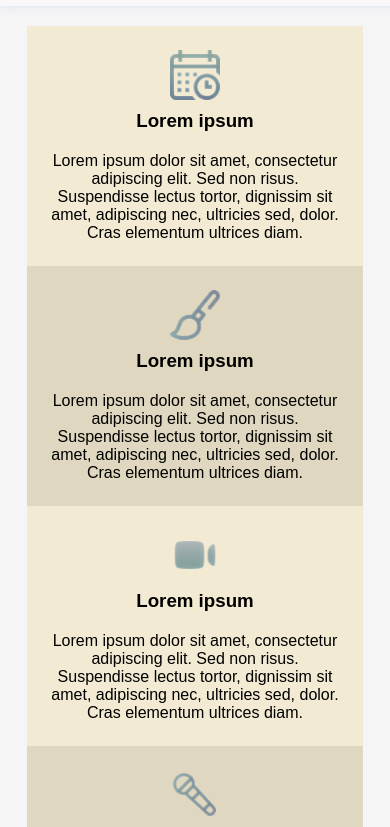
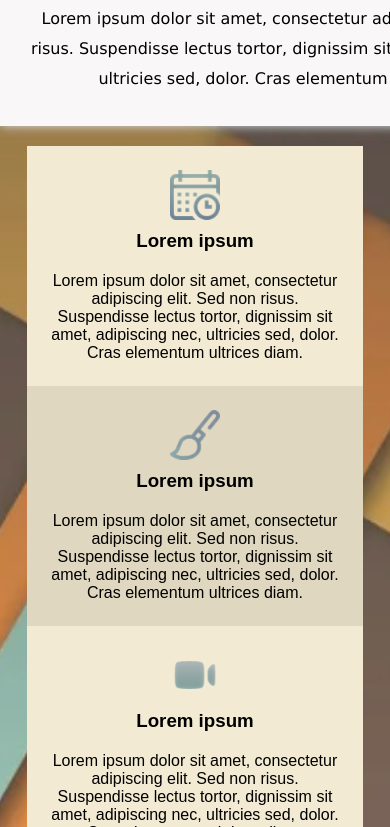
Before and after one commit to Sekma/design, a plain HTML site: page index.html in a window 390 px wide. Shown: the part 704-1531 px from the top of the page. Drawn offline with Linux system fonts and the light colour scheme.

Commit message:
finished tablet version

```diff
--- a/css/responsive.css
+++ b/css/responsive.css
@@ -65,3 +65,8 @@
      margin: auto;
  }
 }
+
+/* mobile version */
+@media (max-width: 992px){
+
+}
--- a/css/style.css
+++ b/css/style.css
@@ -6,8 +6,24 @@ body{
      display: flex;
     flex-direction: column;
     font-family: sans-serif;
-    background-color: rgb(245, 245, 245);
+    background-position: center;
+    background-attachment: fixed;
+    position: relative;
 }
+body:before {
+    content: ' ';
+    display: block;
+    position: absolute;
+    left: 0;
+    top: 0;
+    width: 100%;
+    height: 100%;
+    opacity: 0.2;
+    background-color: white;
+    background-repeat: no-repeat;
+    background-position: 50% 0;
+    background-size: cover;
+  }
 
 /* Style NavBar */
 
@@ -57,7 +73,7 @@ nav ul a:hover{
 
 /* Style Section 1 (Background) */
 .section1{
-        height: 500px;
+        height: 620px;
         background-position: center;
         background-repeat: no-repeat;
         background-size: cover;
@@ -73,7 +89,7 @@ nav ul a:hover{
     font-size: 150%;
 }
 .section1-container h6{
-    margin-top: 350px;
+    margin-top: 450px;
     background-color: #fcf2de;
     color: rgb(0, 0, 160);
     width: 40px;
@@ -82,7 +98,7 @@ nav ul a:hover{
     border-radius: 25%;
 }
 .mouve{
-    margin-top: auto;
+    margin-top: 30px;
 }
 .btns{
     display: flex;
@@ -202,13 +218,17 @@ nav ul a:hover{
 
 /* présentation services et staff */
 .servicesTitle, .staffTitle{
-    font-family: "AvenirNextBold",Arial,Helvetica,sans-serif;
+    position: relative;
+    font-family: Verdana;
     width: 600px;
     height: 200px;
     margin: 10px auto 0;
     visibility:hidden;
     background-color: #F9F7F7;
     box-shadow:  0 0 10px #DBE2EF;
+}
+.visible{
+    visibility: visible;
 }
 .slideUp {
     animation-name: slideUp;
@@ -244,6 +264,7 @@ font-size:xx-large;
 }
 /* section services */
 .services{
+    position: relative;
     display: flex;
     flex-wrap: wrap;
     align-items: center;
@@ -286,13 +307,14 @@ font-size:xx-large;
 /* section staff */
 
 .section3{
+    position: relative;
    display: flex;
    align-items: center;
    justify-content: center;
    flex-wrap: wrap;
    width: 90%;
    margin: 0 auto;
-   height: 700px;
+   height: 650px;
 
 }
 .section3 div{
@@ -305,7 +327,6 @@ font-size:xx-large;
    font-family: Verdana, Geneva, Tahoma, sans-serif;
    font-size: 20px;
    padding: 20px;
-   opacity: 0.9;
    width: 20%;
    margin: 80px auto;
    height: 400px;
@@ -314,7 +335,7 @@ font-size:xx-large;
 .section3 div:hover{
     background-color: #F9F7F7;
     box-shadow:  0 0 10px #DBE2EF;
-    height: 500px;
+    height: 450px;
     cursor: context-menu;
 }
 .section3 div img{
@@ -332,6 +353,7 @@ font-size:xx-large;
 
 /* Style footer */
 footer{
+    position: relative;
     margin-top: auto;
     text-align: center;
 }
@@ -370,7 +392,8 @@ cursor: pointer;
 background-color: white;
 }
 footer .footerPart2{
-    height: 200px;
+    background-color: white;
+    height: 220px;
     opacity: 0.5;
 }
 .footerPart2 img{
--- a/index.html
+++ b/index.html
@@ -12,7 +12,7 @@
         <link rel="stylesheet" href="css/style.css">
         <Link rel="stylesheet" href="css/responsive.css">
     </head>
-    <body id="page">
+    <body id="page" style="background-image: url(img/bgBody.jpg);">
 
         <section class="section1">
 
--- a/js/animation.js
+++ b/js/animation.js
@@ -1,16 +1,24 @@
 window.onscroll=function(){animation()};
 
 function animation(){
-        if(document.documentElement.scrollTop>100){
+        if(document.documentElement.clientWidth>991){
+                if(document.documentElement.scrollTop>200){
                 document.getElementById("servicesTitle").classList.add("slideUp");
                 setTimeout(function(){
                         document.querySelector(".servicesTitle-container").style.opacity="10";
                 },1000)
                 }
-        if(document.documentElement.scrollTop>700){
+                if(document.documentElement.scrollTop>800){
                         document.getElementById("staffTitle").classList.add("slideUp");
                         setTimeout(function(){
                                 document.querySelector(".staffTitle-container").style.opacity="10";
                         },1000)
                 }
+        }else{
+                document.getElementById("servicesTitle").classList.add("visible");
+                document.getElementById("staffTitle").classList.add("visible");
+
+                document.querySelector(".servicesTitle-container").style.opacity="10";
+                document.querySelector(".staffTitle-container").style.opacity="10";
         }
+}
```
Also changed, not shown: img/bgBody.jpg (added). Lines whose indentation alone changed are shown as unchanged.
